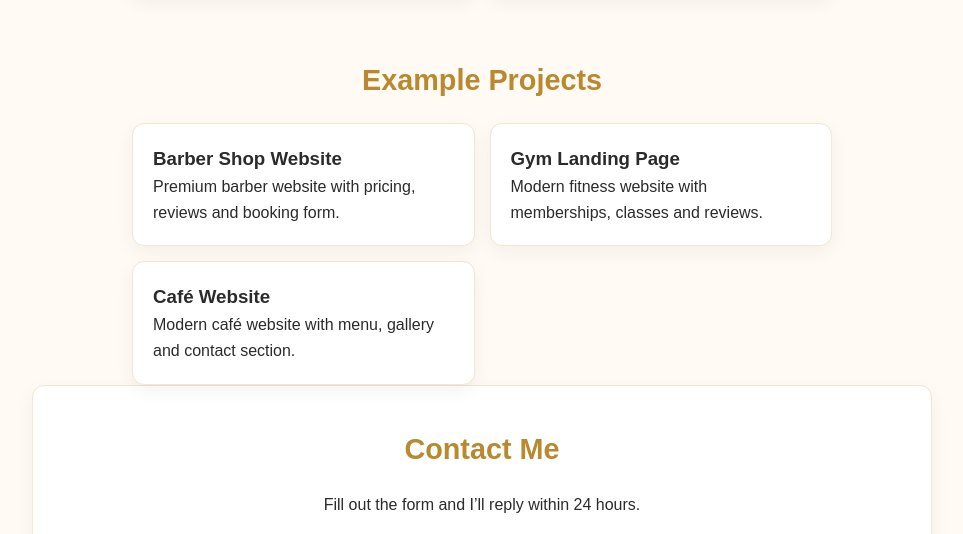
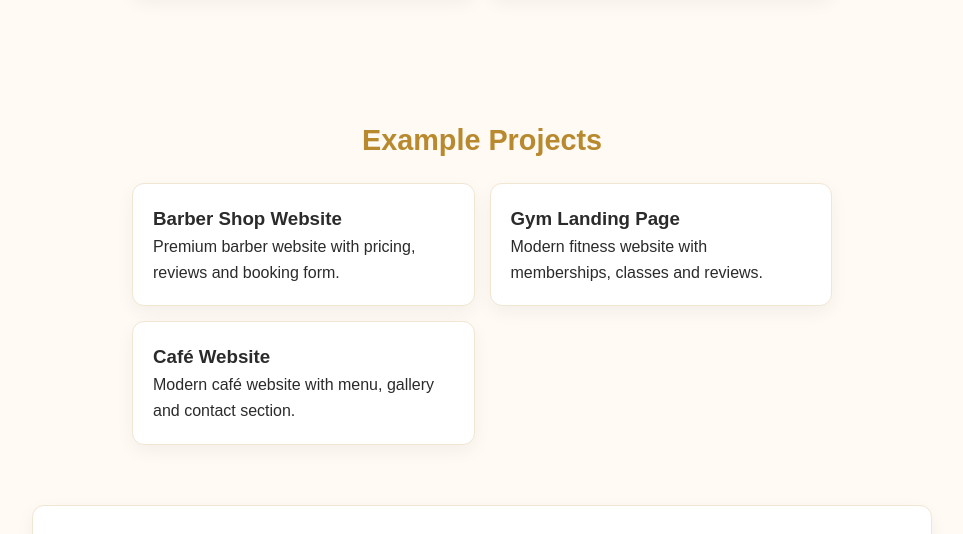
Before and after one commit to JoeyFreelance/Freelance_portfolio, a plain HTML site: page index.html in a window 1280 px wide. Shown: the part 1079-1613 px from the top of the page, without its empty margins (158-1121 px from the left). Drawn offline with Linux system fonts and the light colour scheme.

Commit message:
Update index.html

```diff
--- a/index.html
+++ b/index.html
@@ -97,7 +97,7 @@ h2 {
   text-align: center;
 
   text-decoration: none;
-  color: #2b2b2b
+  color: #2b2b2b;
   cursor: pointer;
 }
 
@@ -223,6 +223,8 @@ footer {
 
   </div>
 </section>
+
+<section>
   <h2>Example Projects</h2>
 
   <div class="grid">
```
